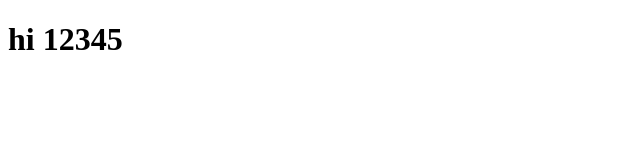
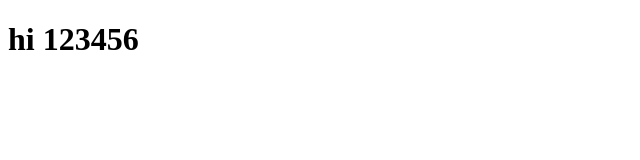
Before and after one commit to C4EJS100-TrinhQuocHai/C4EIS100-trinhQuocHai, a plain HTML site: page home2/h1/index.html in a window 1280 px wide. Shown: the full height of the page, 0-640 px from the left. Drawn offline with Linux system fonts and the light colour scheme.

Commit message:
first commit

```diff
--- a/home2/h1/index.html
+++ b/home2/h1/index.html
@@ -7,6 +7,6 @@
     <script src="index.js"></script>
 </head>
 <body>
-    <h1> hi 12345 </h1>
+    <h1> hi 123456 </h1>
 </body>
 </html>
```
